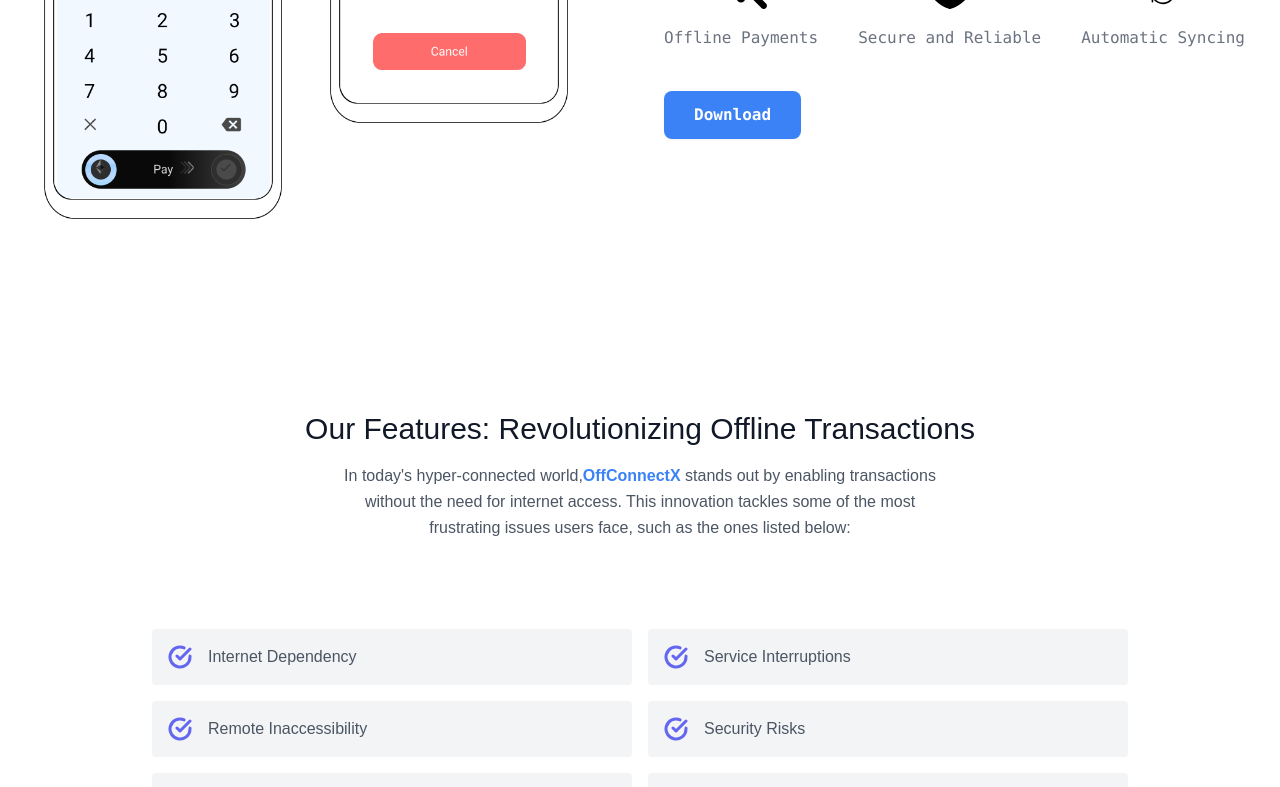
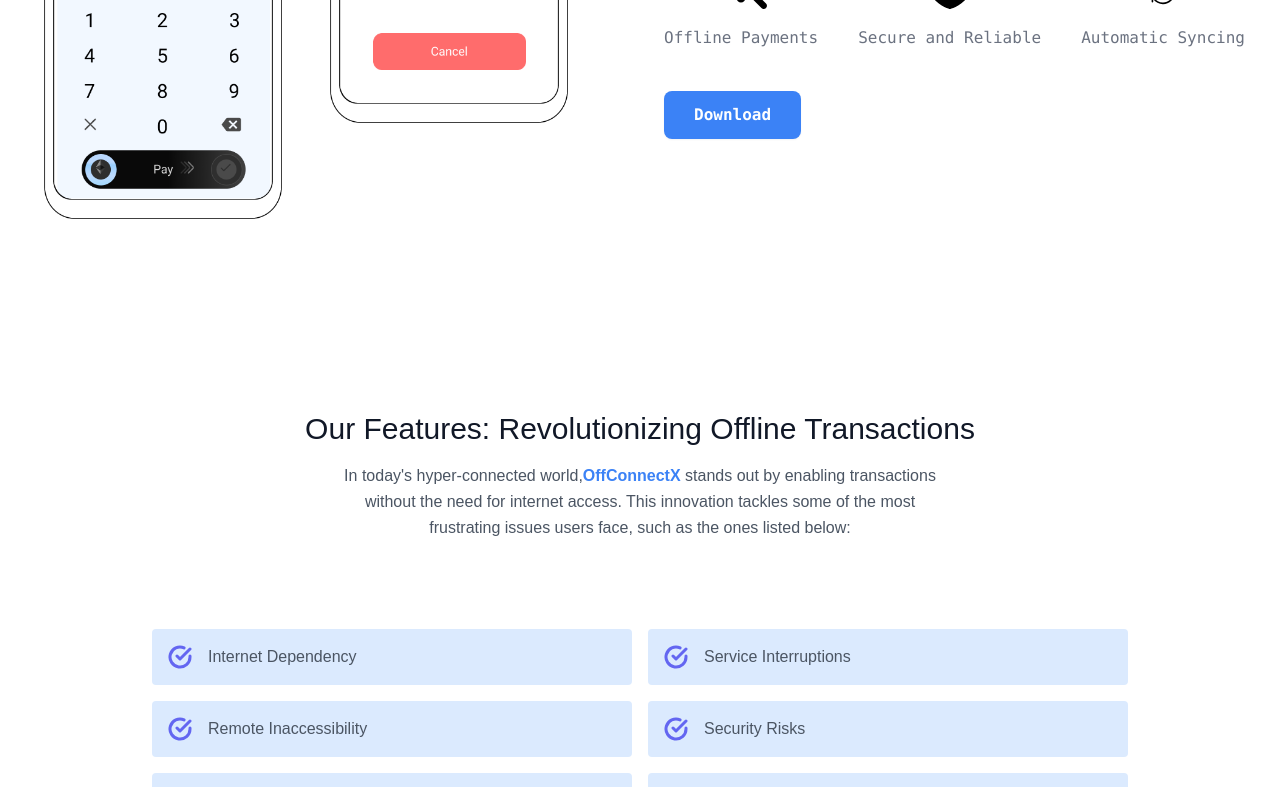
Before and after one commit to offconnectx/ocxweb, a Next.js app: page / in a window 1280 px wide. Shown: the part 2000-2787 px from the top of the page. Built offline with nearby package versions, Linux system fonts and the light colour scheme.

Commit message:
blue colors

```diff
--- a/app/components/Features.tsx
+++ b/app/components/Features.tsx
@@ -9,7 +9,7 @@ const Features = () => {
     </div>
     <div className="flex flex-wrap lg:w-4/5 sm:mx-auto sm:mb-2 -mx-2">
       <div className="p-2 sm:w-1/2 w-full">
-        <div className="bg-gray-100 rounded flex p-4 h-full items-center">
+        <div className="bg-blue-100  rounded flex p-4 h-full items-center">
           <svg fill="none" stroke="currentColor" stroke-linecap="round" stroke-linejoin="round" stroke-width="3" className="text-indigo-500 w-6 h-6 flex-shrink-0 mr-4" viewBox="0 0 24 24">
             <path d="M22 11.08V12a10 10 0 11-5.93-9.14"></path>
             <path d="M22 4L12 14.01l-3-3"></path>
@@ -18,7 +18,7 @@ const Features = () => {
         </div>
       </div>
       <div className="p-2 sm:w-1/2 w-full">
-        <div className="bg-gray-100 rounded flex p-4 h-full items-center">
+        <div className="bg-blue-100 rounded flex p-4 h-full items-center">
           <svg fill="none" stroke="currentColor" stroke-linecap="round" stroke-linejoin="round" stroke-width="3" className="text-indigo-500 w-6 h-6 flex-shrink-0 mr-4" viewBox="0 0 24 24">
             <path d="M22 11.08V12a10 10 0 11-5.93-9.14"></path>
             <path d="M22 4L12 14.01l-3-3"></path>
@@ -27,7 +27,7 @@ const Features = () => {
         </div>
       </div>
       <div className="p-2 sm:w-1/2 w-full">
-        <div className="bg-gray-100 rounded flex p-4 h-full items-center">
+        <div className="bg-blue-100 rounded flex p-4 h-full items-center">
           <svg fill="none" stroke="currentColor" stroke-linecap="round" stroke-linejoin="round" stroke-width="3" className="text-indigo-500 w-6 h-6 flex-shrink-0 mr-4" viewBox="0 0 24 24">
             <path d="M22 11.08V12a10 10 0 11-5.93-9.14"></path>
             <path d="M22 4L12 14.01l-3-3"></path>
@@ -36,7 +36,7 @@ const Features = () => {
         </div>
       </div>
       <div className="p-2 sm:w-1/2 w-full">
-        <div className="bg-gray-100 rounded flex p-4 h-full items-center">
+        <div className="bg-blue-100 rounded flex p-4 h-full items-center">
           <svg fill="none" stroke="currentColor" stroke-linecap="round" stroke-linejoin="round" stroke-width="3" className="text-indigo-500 w-6 h-6 flex-shrink-0 mr-4" viewBox="0 0 24 24">
             <path d="M22 11.08V12a10 10 0 11-5.93-9.14"></path>
             <path d="M22 4L12 14.01l-3-3"></path>
@@ -45,7 +45,7 @@ const Features = () => {
         </div>
       </div>
       <div className="p-2 sm:w-1/2 w-full">
-        <div className="bg-gray-100 rounded flex p-4 h-full items-center">
+        <div className="bg-blue-100 rounded flex p-4 h-full items-center">
           <svg fill="none" stroke="currentColor" stroke-linecap="round" stroke-linejoin="round" stroke-width="3" className="text-indigo-500 w-6 h-6 flex-shrink-0 mr-4" viewBox="0 0 24 24">
             <path d="M22 11.08V12a10 10 0 11-5.93-9.14"></path>
             <path d="M22 4L12 14.01l-3-3"></path>
@@ -54,7 +54,7 @@ const Features = () => {
         </div>
       </div>
       <div className="p-2 sm:w-1/2 w-full">
-        <div className="bg-gray-100 rounded flex p-4 h-full items-center">
+        <div className="bg-blue-100 rounded flex p-4 h-full items-center">
           <svg fill="none" stroke="currentColor" stroke-linecap="round" stroke-linejoin="round" stroke-width="3" className="text-indigo-500 w-6 h-6 flex-shrink-0 mr-4" viewBox="0 0 24 24">
             <path d="M22 11.08V12a10 10 0 11-5.93-9.14"></path>
             <path d="M22 4L12 14.01l-3-3"></path>
--- a/app/components/Footer.tsx
+++ b/app/components/Footer.tsx
@@ -1,20 +1,20 @@
 const Footer = () => {
     return (
-        <footer className="text-gray-600 body-font">
+        <footer className="text-white bg-blue-600 body-font">
   <div className="container px-5 py-8 mx-auto flex items-center sm:flex-row flex-col">
     <a href="https://offconnect.io/" className="flex title-font font-medium items-center md:justify-start justify-center text-gray-900">
     <img src="/off.png" className="h-8" alt="Logo" />
       <span className="ml-3 text-xl">OffConnectX</span>
     </a>
-    <p className="text-sm text-gray-500 sm:ml-4 sm:pl-4 sm:border-l-2 sm:border-gray-200 sm:py-2 sm:mt-0 mt-4">{`© 2024 OffConnectX`}
+    <p className="text-sm text-white sm:ml-4 sm:pl-4 sm:border-l-2 sm:border-gray-200 sm:py-2 sm:mt-0 mt-4">{`© 2024 OffConnectX`}
     </p>
     <span className="inline-flex sm:ml-auto sm:mt-0 mt-4 justify-center sm:justify-start">
-      <a className="ml-3 text-gray-500">
+      <a className="ml-3 text-white">
         <svg fill="currentColor" stroke-linecap="round" stroke-linejoin="round" stroke-width="2" className="w-5 h-5" viewBox="0 0 24 24">
           <path d="M23 3a10.9 10.9 0 01-3.14 1.53 4.48 4.48 0 00-7.86 3v1A10.66 10.66 0 013 4s-4 9 5 13a11.64 11.64 0 01-7 2c9 5 20 0 20-11.5a4.5 4.5 0 00-.08-.83A7.72 7.72 0 0023 3z"></path>
         </svg>
       </a>
-      <a className="ml-3 text-gray-500">
+      <a className="ml-3 text-white">
         <svg fill="currentColor" stroke="currentColor" stroke-linecap="round" stroke-linejoin="round" stroke-width="0" className="w-5 h-5" viewBox="0 0 24 24">
           <path stroke="none" d="M16 8a6 6 0 016 6v7h-4v-7a2 2 0 00-2-2 2 2 0 00-2 2v7h-4v-7a6 6 0 016-6zM2 9h4v12H2z"></path>
           <circle cx="4" cy="4" r="2" stroke="none"></circle>
--- a/app/components/Header.tsx
+++ b/app/components/Header.tsx
@@ -4,7 +4,7 @@ import Link from "next/link";
 
 const Header = () => {
   return (
-    <div className="w-full bg-gradient-to-r from-white to-pink-200 rounded-3xl">
+    <div className="w-full bg-gradient-to-r from-white to-blue-400 ">
       <div className="flex flex-col md:flex-row items-center justify-between mx-auto   md:max-w-6xl py-8 md:py-24 gap-y-10 md:gap-x-10">
         <div className="flex flex-col gap-y-6 md:gap-y-10 text-center md:text-left">
           <p className="text-3xl md:text-5xl font-mono font-bold">
```
